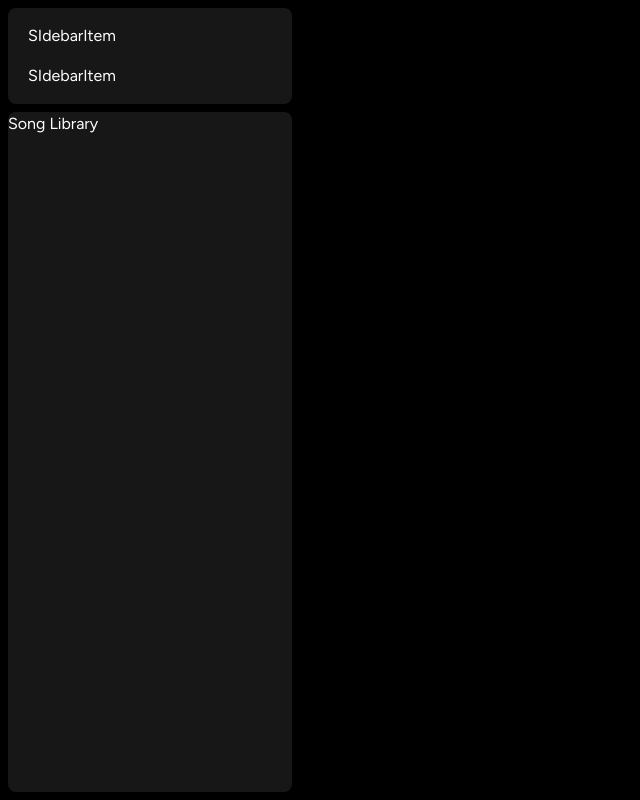
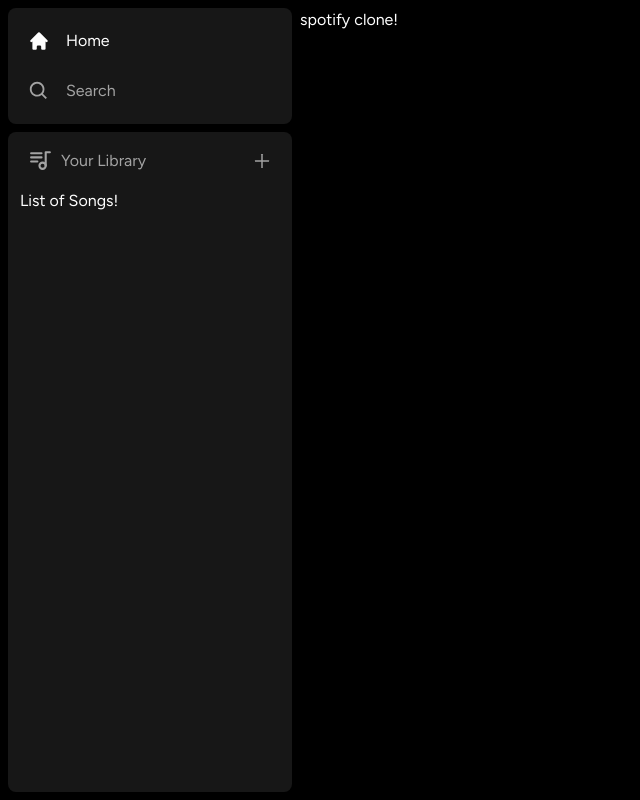
Before and after one commit to Muhammad-Hilmann-f/spotify-clone, a Next.js app: page / in a window 1280 px wide. Shown: the whole page, without its empty margins (0-640 px from the left). Built offline with nearby package versions, Linux system fonts and the light colour scheme.

Commit message:
update sidebar

```diff
--- a/app/layout.tsx
+++ b/app/layout.tsx
@@ -21,7 +21,7 @@
   return (
     <html lang="en">
       <body className={`${font.className} antialiased`}>
-        <Sidebar>{children} </Sidebar>
+        <Sidebar> {children} </Sidebar>
       </body>
     </html>
   );
--- /dev/null
+++ b/components/Library.tsx
@@ -0,0 +1,26 @@
+"use client";
+
+import { AiOutlinePlus } from "react-icons/ai";
+import { TbPlaylist } from "react-icons/tb";
+
+const Library = () => {
+  const onClick = () => {};
+  return (
+    <div className="flex flex-col">
+      <div className="flex items-center justify-between px-5 pt-4">
+        <div className="inline-flex items-center gap-x-2 ">
+          <TbPlaylist className="text-neutral-400" size={25} />
+          <p className="text-neutral-400 text-md font-medium">Your Library</p>
+        </div>
+        <AiOutlinePlus
+          onClick={onClick}
+          size={20}
+          className="text-neutral-400 cursor-pointer hover:text-white transition"
+        />
+      </div>
+      <div className="flex flex-col gap-y-2 mt-4 px-3">List of Songs!</div>
+    </div>
+  );
+};
+
+export default Library;
--- a/components/SIdebarItem.tsx
+++ b/components/SIdebarItem.tsx
@@ -1,7 +1,31 @@
-import React from "react";
+import Link from "next/link";
+import { IconType } from "react-icons";
+import { twMerge } from "tailwind-merge";
 
-const SIdebarItem = () => {
-  return <div>SIdebarItem</div>;
+interface SidebarItemProps {
+  icon: IconType;
+  label: string;
+  active: boolean;
+  href: string;
+}
+const SIdebarItem: React.FC<SidebarItemProps> = ({
+  icon: Icon,
+  label,
+  active,
+  href,
+}) => {
+  return (
+    <Link
+      href={href}
+      className={twMerge(
+        `flex flex-row h-auto items-center w-full gap-x-4 text-md font-medium cursor-pointer hover:text-white transition text-neutral-400 py-1`,
+        active && "text-white"
+      )}
+    >
+      <Icon size={26} />
+      <p className="truncate w-full">{label}</p>
+    </Link>
+  );
 };
 
 export default SIdebarItem;
--- a/components/Sidebar.tsx
+++ b/components/Sidebar.tsx
@@ -1,3 +1,4 @@
+/* eslint-disable @typescript-eslint/no-unused-vars */
 "use client";
 
 import { usePathname } from "next/navigation";
@@ -6,6 +7,7 @@
 import { HiHome } from "react-icons/hi";
 import Box from "./Box";
 import SIdebarItem from "./SIdebarItem";
+import Library from "./Library";
 
 interface SidebarProps {
   children: React.ReactNode;
@@ -39,8 +41,11 @@
             ))}
           </div>
         </Box>
-        <Box className="overflow-y-auto h-full">Song Library</Box>
+        <Box className="overflow-y-auto h-full">
+          <Library />
+        </Box>
       </div>
+      <main className="h-full flex-1 overflow-y-auto py-2">{children}</main>
     </div>
   );
 };
```
